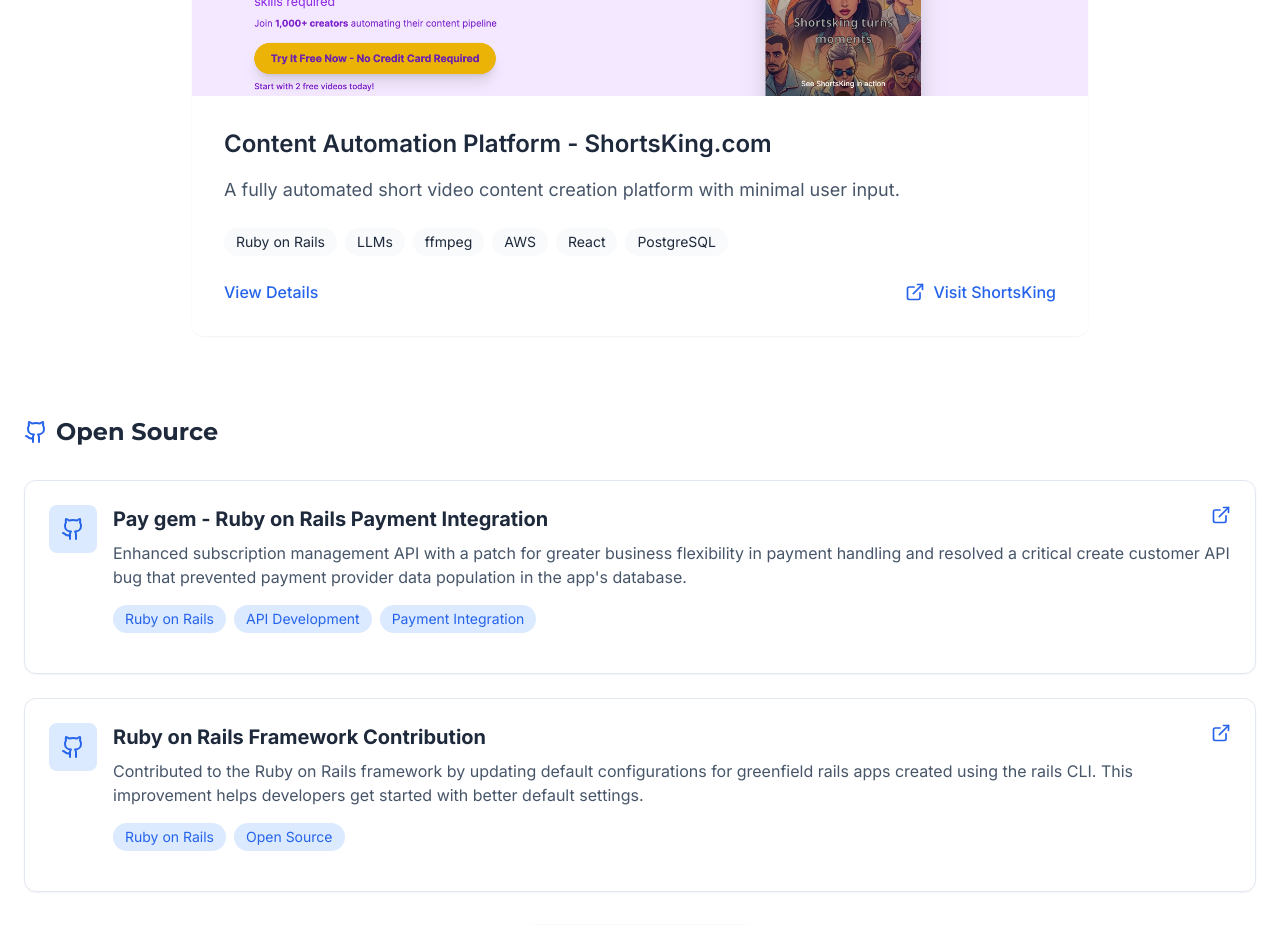
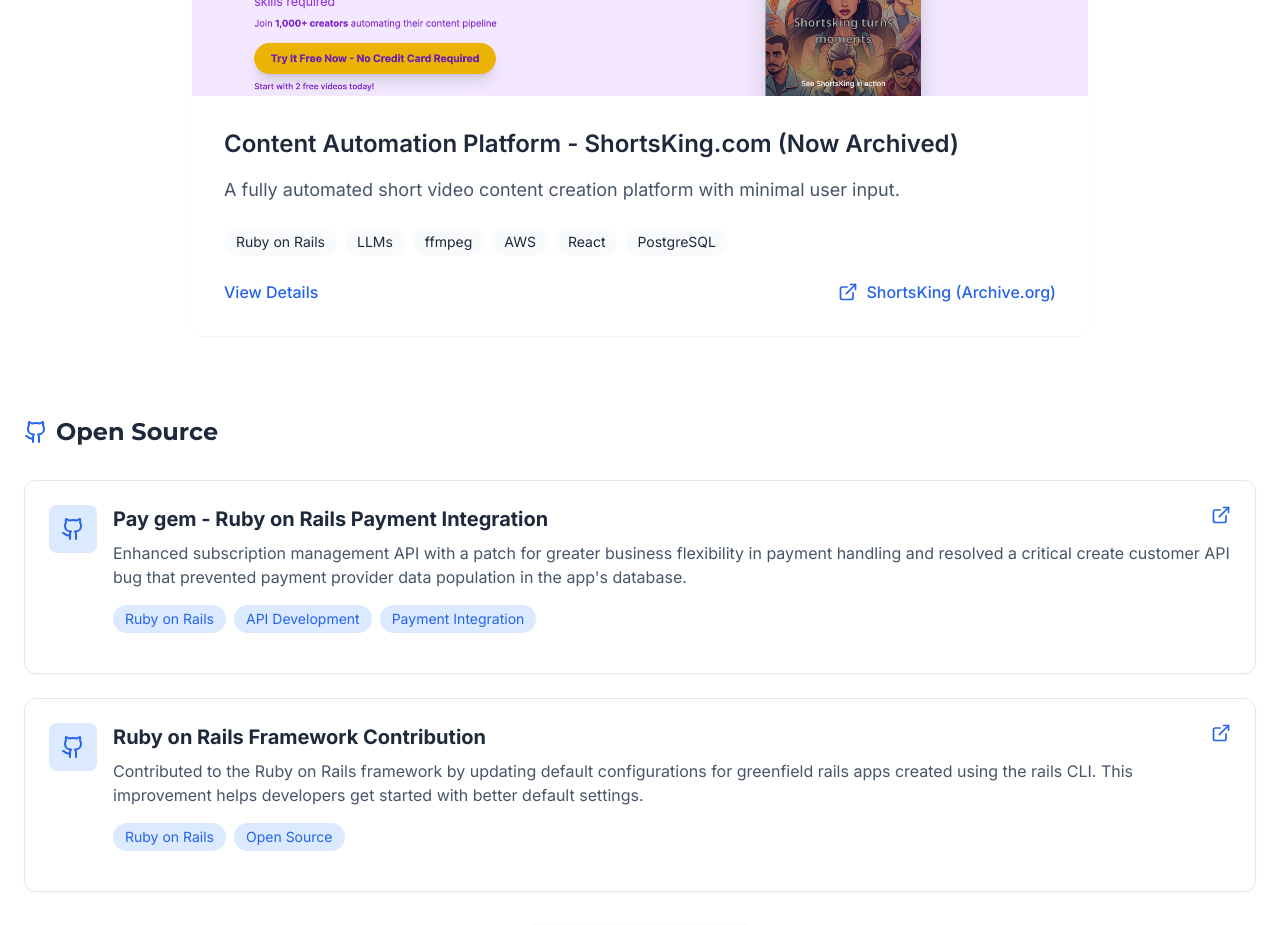
Before and after one commit to jjatinggoyal/jatingoyal, a Next.js app: page / in a window 1280 px wide. Shown: the part 2140-3065 px from the top of the page. Built offline with nearby package versions, Linux system fonts and the light colour scheme.

Commit message:
update that shortsking.com is shutdown

```diff
--- a/components/Portfolio.tsx
+++ b/components/Portfolio.tsx
@@ -53,12 +53,12 @@
   }, [activeProject]);
 
   const project = {
-    title: 'Content Automation Platform - ShortsKing.com',
+    title: 'Content Automation Platform - ShortsKing.com (Now Archived)',
     description: 'A fully automated short video content creation platform with minimal user input.',
     longDescription: "Developed and launched a fully automated short video content creation platform requiring minimal user input (title, visual style, voice). The platform organically attracted over 500 real users. Independently managed the complete lifecycle of the Ruby on Rails full-stack application, including design, development (frontend/backend), deployment, integrations, and marketing. Leveraged open-source LLMs and ffmpeg for content generation and processing.",
     image: '/images/shortsking.png',
     technologies: ['Ruby on Rails', 'LLMs', 'ffmpeg', 'AWS', 'React', 'PostgreSQL'],
-    demoLink: 'https://shortsking.com'
+    demoLink: 'https://web.archive.org/web/20250915014103/https://shortsking.com/'
   };
 
   return (
@@ -146,7 +146,7 @@
                     onClick={(e) => e.stopPropagation()}
                   >
                     <ExternalLink className="h-5 w-5" />
-                    <span className="font-medium">Visit ShortsKing</span>
+                    <span className="font-medium">ShortsKing (Archive.org)</span>
                   </a>
                 </div>
               </div>
@@ -193,7 +193,7 @@
                         className="flex items-center gap-x-2 theme-primary"
                       >
                         <ExternalLink className="h-5 w-5" />
-                        <span className="font-medium">Visit ShortsKing</span>
+                        <span className="font-medium">ShortsKing (Archive.org)</span>
                       </a>
                     )}
                   </div>
```
